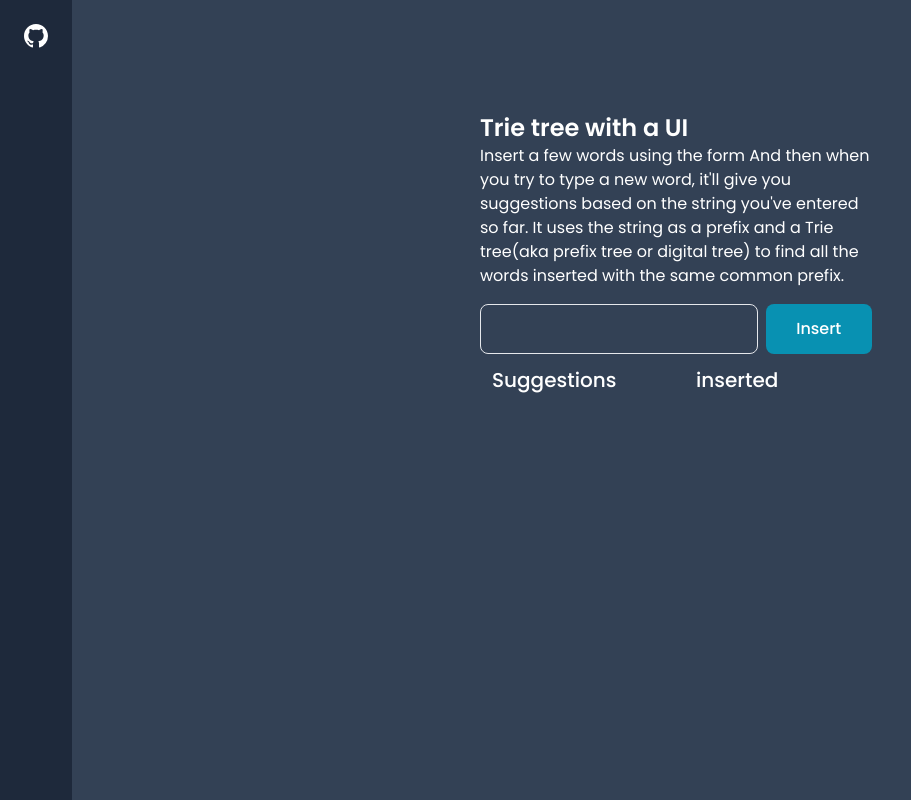
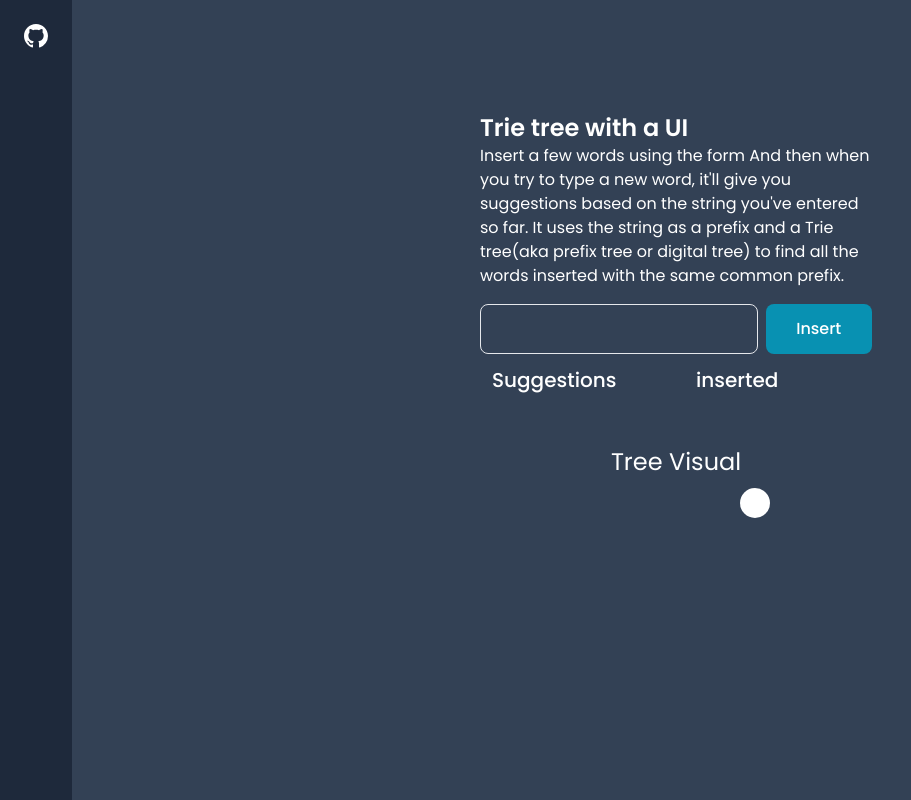
Before and after one commit to hamedtahmasebi/trie-tree-svelte, a SvelteKit app: page / in a window 1280 px wide. Shown: the whole page, without its empty margins (0-911 px from the left). Built offline with nearby package versions, Linux system fonts and the light colour scheme.

Commit message:
feat: add basic tree visualisation

```diff
--- a/package.json
+++ b/package.json
@@ -33,6 +33,7 @@
 	},
 	"type": "module",
 	"dependencies": {
-		"d3": "^7.8.5"
+		"d3": "^7.8.5",
+		"d3-hierarchy": "^3.1.2"
 	}
 }
--- a/src/components/index.ts
+++ b/src/components/index.ts
@@ -1 +1,2 @@
-export { default as Sidebar } from "./sidebar.svelte"
+export { default as Sidebar } from './sidebar.svelte';
+export { default as Tree } from './tree.svelte';
--- /dev/null
+++ b/src/components/tree.svelte
@@ -0,0 +1,83 @@
+<script lang="ts">
+	const PADDING_Y = 25;
+	const NODE_RADIUS = 15;
+
+	import type { TrieNode, TrieTree } from '$lib';
+	export let treeRoot: TrieNode;
+	import { tree, hierarchy, type HierarchyNode, type HierarchyLink, linkVertical } from 'd3';
+
+	type Node = { val: string; isEndOfWord: boolean; children: Node[] };
+	const adapter = (tn: TrieNode) => {
+		const node: Node = { val: '', children: [], isEndOfWord: false };
+		const scrapeChildren = (n: TrieNode, k: string): Node => {
+			return {
+				val: k,
+				children: Object.entries(n.children).map(([k, v]) => scrapeChildren(v, k)),
+				isEndOfWord: n.isEndOfWord
+			};
+		};
+		Object.entries(tn.children).forEach(([k, v]) => {
+			node.children.push({
+				val: k,
+				isEndOfWord: v.isEndOfWord,
+				children: Object.entries(v.children).map(([k, v]) => scrapeChildren(v, k))
+			});
+		});
+		return node;
+	};
+
+	let root: HierarchyNode<Node>;
+	let links: HierarchyLink<Node>[];
+	$: root = hierarchy(adapter(treeRoot));
+	$: tree<Node>().nodeSize([40, 40])(root);
+
+	$: links = root.links();
+
+	$: nodes = root.descendants();
+	let width = 550;
+</script>
+
+<div>
+	<h2 class="text-2xl text-center">Tree Visual</h2>
+	<svg class="w-full" height={(root.height + 1) * NODE_RADIUS * 2 + PADDING_Y}>
+		{#each links as l}
+			<path
+				d={linkVertical()({
+					source: [l.source.x + width / 2, l.source.y + PADDING_Y],
+					target: [l.target.x + width / 2, l.target.y + PADDING_Y]
+				})}
+			/>
+		{/each}
+		{#each nodes as n}
+			<circle
+				cx={n.x + width / 2}
+				cy={n.y + PADDING_Y}
+				r={NODE_RADIUS}
+				fill={n.data.isEndOfWord ? 'aqua' : 'white'}
+			/>
+			<text text-anchor="middle" x={n.x + width / 2} y={n.y + PADDING_Y + 4}>{n.data.val}</text>
+		{/each}
+	</svg>
+</div>
+
+<style>
+	.container {
+		border: 1px solid chocolate;
+		min-width: 400px;
+		height: 400px;
+	}
+
+	.bar {
+		fill: blueviolet;
+	}
+
+	path {
+		fill: none;
+		stroke: white;
+	}
+
+	text {
+		font-size: 12px;
+		fill: blue;
+	}
+</style>
--- a/src/lib/index.ts
+++ b/src/lib/index.ts
@@ -1 +1 @@
-// place files you want to import through the `$lib` alias in this folder.
+export * from './search-indexer';
--- a/src/routes/+page.svelte
+++ b/src/routes/+page.svelte
@@ -1,10 +1,12 @@
 <script lang="ts">
+	import Tree from '$components/tree.svelte';
 	import { TrieTree } from '$lib/search-indexer';
 	const tree = new TrieTree();
 
 	let inserted: string[] = [];
 	let suggestions: string[];
 
+	$: treeRoot = tree.root;
 	$: inserted = [];
 	$: newWord = '';
 	$: suggestions = [];
@@ -12,6 +14,7 @@
 		tree.insert(newWord);
 		inserted = [...inserted, newWord];
 		newWord = '';
+		treeRoot = tree.root;
 	};
 
 	$: changeHandler = (str: string) => {
@@ -22,6 +25,14 @@
 		let searchResult = tree.search(str);
 		console.log({ searchResult });
 		suggestions = searchResult;
+	};
+
+	$: removeHandler = (word: string) => {
+		{
+			tree.remove(word);
+			inserted = inserted.filter((w) => w !== word);
+			treeRoot = tree.root;
+		}
 	};
 </script>
 
@@ -65,14 +76,11 @@
 			</div>
 			<div class="p-3">
 				<h3 class="text-xl font-medium">inserted</h3>
-				<div class="grid">
+				<div class="grid gap-y-1">
 					{#each inserted as word}
 						<div class="flex gap-2">
 							<button
-								on:click={() => {
-									tree.remove(word);
-									inserted = inserted.filter((w) => w !== word);
-								}}
+								on:click={() => removeHandler(word)}
 								class="border hover:border-red-500 px-3 py-1 flex gap-2 items-center rounded-lg"
 							>
 								<span>
@@ -96,5 +104,10 @@
 				</div>
 			</div>
 		</div>
+		{#if tree.root}
+			<div class="mt-10">
+				<Tree bind:treeRoot />
+			</div>
+		{/if}
 	</div>
 </div>
```
Also changed, not shown: 1 other file (tests, documents, lock files or other folders).
